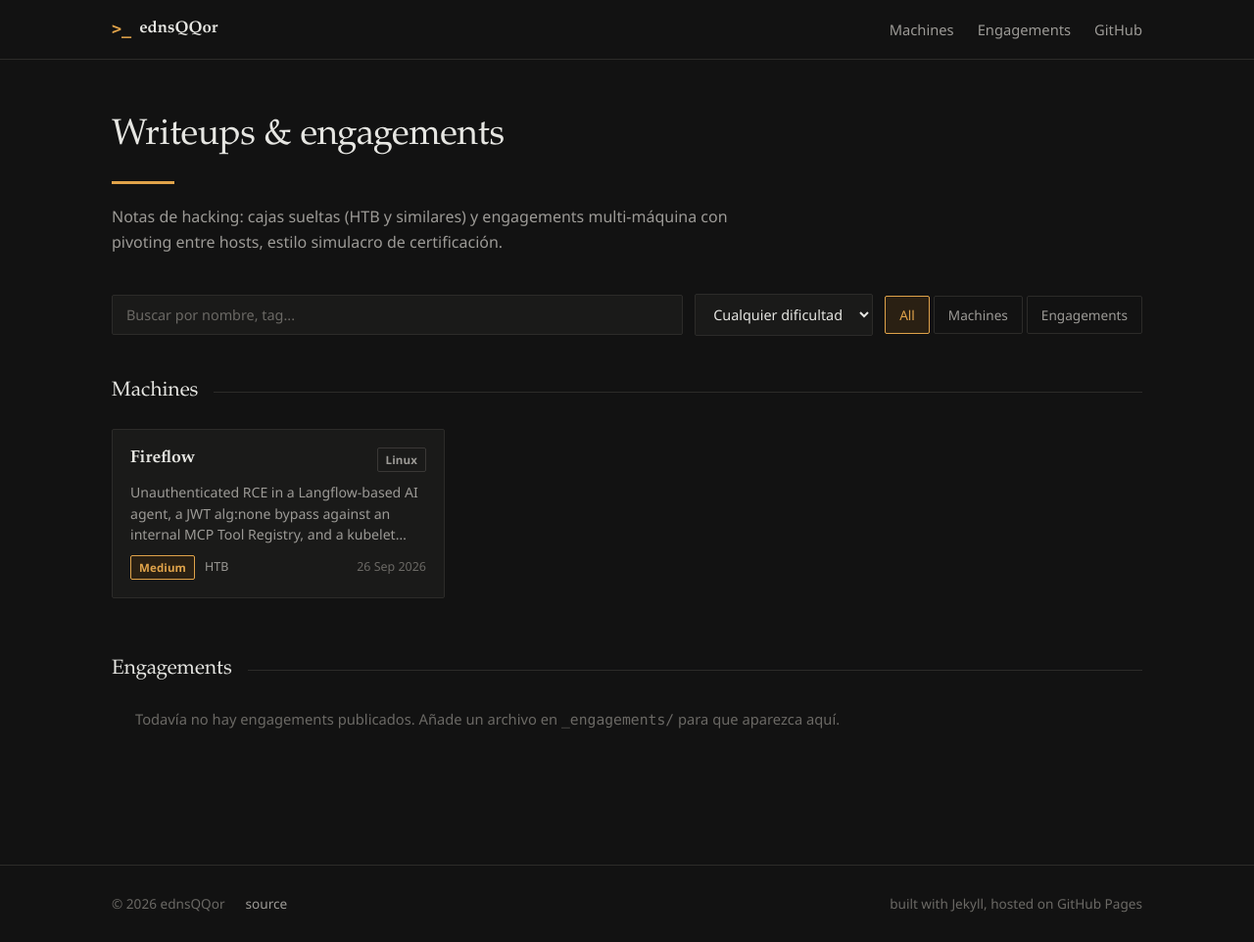
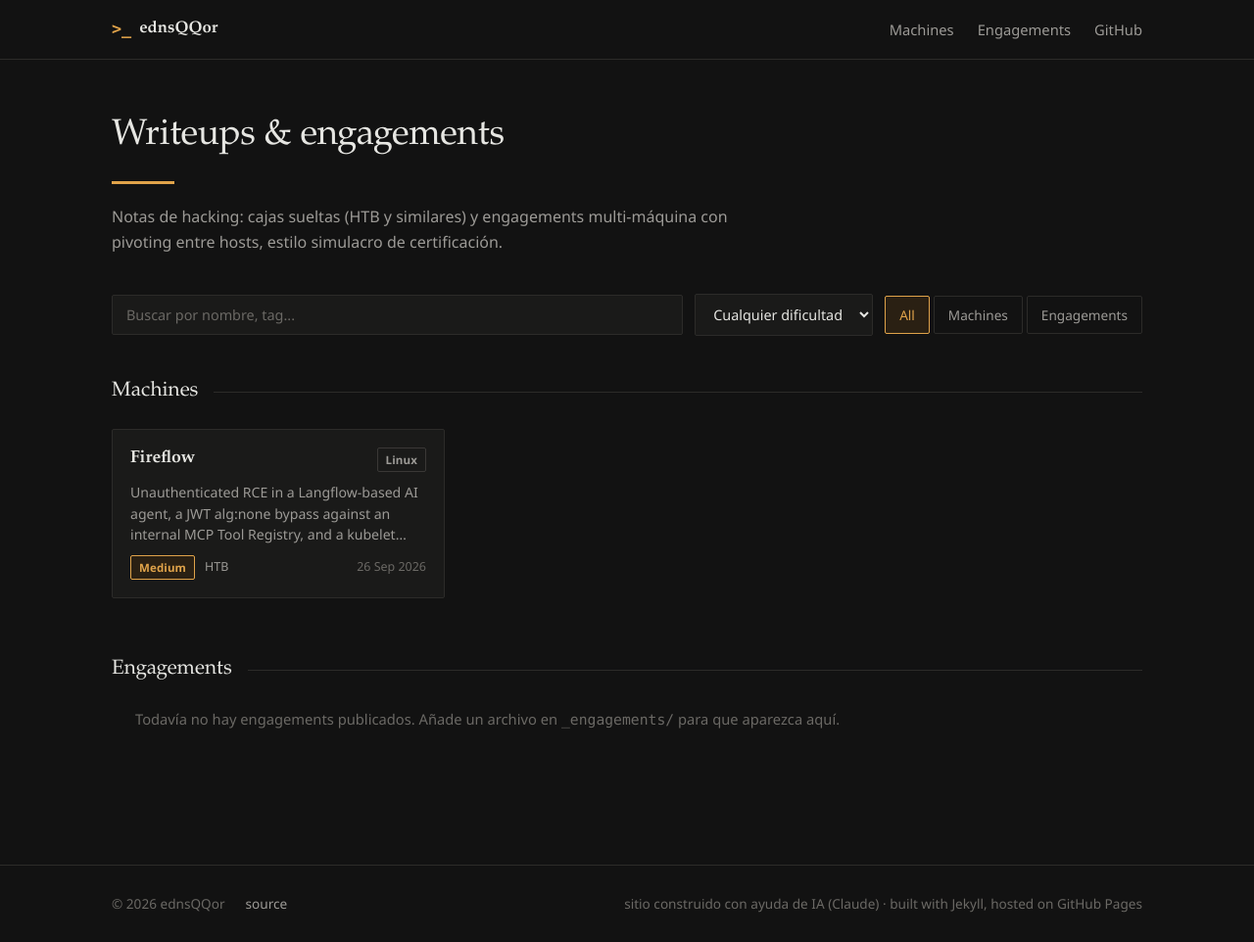
Before and after one commit to ednsQQor/ednsQQor.github.io, a Jekyll site: the page built from index.html, in a window 1280 px wide and 962 px high. Shown: the whole window at 98% size. Built offline with Jekyll 4.4.1, drawn with Linux system fonts in a browser that asks for light colours.

Commit message:
Add AI-assisted disclaimer to footer and README

```diff
--- a/_includes/footer.html
+++ b/_includes/footer.html
@@ -4,6 +4,6 @@
     <span class="sep">·</span>
     <a href="https://github.com/{{ site.github_username }}/{{ site.github_username }}.github.io" target="_blank" rel="noopener">source</a>
     <span class="sep">·</span>
-    <span class="footer-note">built with Jekyll, hosted on GitHub Pages</span>
+    <span class="footer-note">sitio construido con ayuda de IA (Claude) · built with Jekyll, hosted on GitHub Pages</span>
   </div>
 </footer>
```
Also changed, not shown: README.md.
